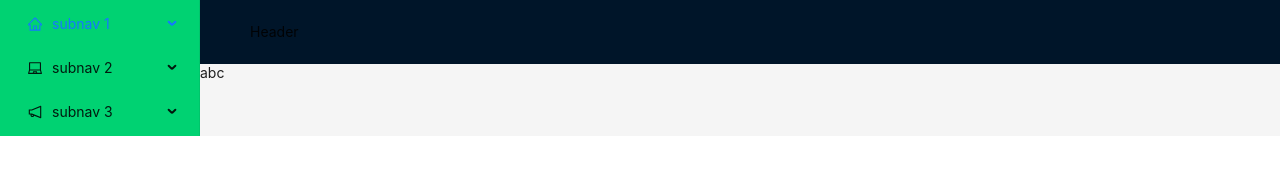
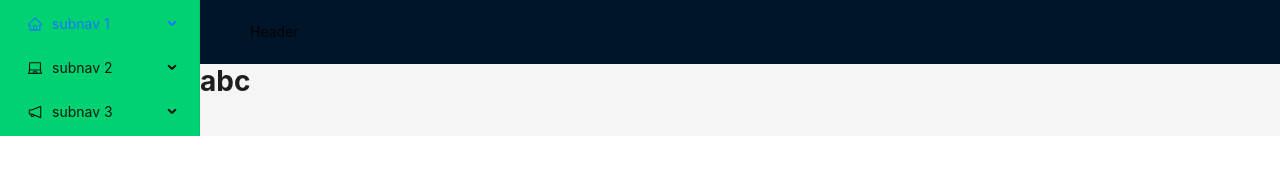
Before and after one commit to hienbui-iwrp/Fashion_store_FE, a Next.js app: page /admin in a window 1280 px wide. Shown: the top 186 px of the page. Built offline with nearby package versions, Linux system fonts and the light colour scheme.

Commit message:
update admin

```diff
--- /dev/null
+++ b/src/components/Layout/LayoutAdmin/LayoutAdmin.tsx
@@ -0,0 +1,60 @@
+import { Layout, Menu } from 'antd'
+import type { MenuProps } from 'antd'
+import {
+  LaptopOutlined,
+  NotificationOutlined,
+  HomeOutlined,
+} from '@ant-design/icons'
+import React, { memo } from 'react'
+import styles from '@/styles/BranchManagement.module.css'
+
+const { Header, Sider, Content } = Layout
+
+const LayoutAdmin = memo(({ content }: { content: React.ReactElement }) => {
+  console.log(typeof content)
+  const items: MenuProps['items'] = [
+    HomeOutlined,
+    LaptopOutlined,
+    NotificationOutlined,
+  ].map((icon, index) => {
+    const key = String(index + 1)
+
+    return {
+      key: `sub${key}`,
+      icon: React.createElement(icon),
+      label: `subnav ${key}`,
+      onClick: () => {
+        console.log(key)
+      },
+
+      children: new Array(4).fill(null).map((_, j) => {
+        const subKey = index * 4 + j + 1
+        return {
+          key: subKey,
+          label: `option${subKey}`,
+        }
+      }),
+      style: { color: 'white' },
+    }
+  })
+  return (
+    <Layout>
+      <Sider className='!bg-green h-screen'>
+        <Menu
+          className={styles.sider}
+          mode='inline'
+          defaultSelectedKeys={['1']}
+          items={items}
+        />
+      </Sider>
+      <Layout>
+        <Header>Header</Header>
+        <Content>{content}</Content>
+      </Layout>
+    </Layout>
+  )
+})
+
+LayoutAdmin.displayName = 'Layout Admin'
+
+export default LayoutAdmin
--- /dev/null
+++ b/src/components/Layout/LayoutAdmin/index.ts
@@ -0,0 +1 @@
+export * from './LayoutAdmin'
--- a/src/components/Layout/index.ts
+++ b/src/components/Layout/index.ts
@@ -1 +1,2 @@
 export * from './LayoutClient'
+export * from './LayoutAdmin'
--- a/src/pages/admin/index.tsx
+++ b/src/pages/admin/index.tsx
@@ -1,60 +1,19 @@
 import React from 'react'
 import { Layout, Menu } from 'antd'
-import type { MenuProps } from 'antd'
-import {
-  LaptopOutlined,
-  NotificationOutlined,
-  HomeOutlined,
-} from '@ant-design/icons'
 import { memo } from 'react'
-import styles from '@/styles/BranchManagement.module.css'
+import LayoutAdmin from '@/components/Layout/LayoutAdmin/LayoutAdmin'
 
-const { Header, Sider, Content } = Layout
+const BranchManagement = memo(() => {
+  const content = (
+    <div>
+      <h1>abc</h1>
+    </div>
+  )
 
-const LayoutAdmin = memo(() => {
-  const items: MenuProps['items'] = [
-    HomeOutlined,
-    LaptopOutlined,
-    NotificationOutlined,
-  ].map((icon, index) => {
-    const key = String(index + 1)
-
-    return {
-      key: `sub${key}`,
-      icon: React.createElement(icon),
-      label: `subnav ${key}`,
-      onClick: () => {
-        console.log(key)
-      },
-
-      children: new Array(4).fill(null).map((_, j) => {
-        const subKey = index * 4 + j + 1
-        return {
-          key: subKey,
-          label: `option${subKey}`,
-        }
-      }),
-      style: { color: 'white' },
-    }
-  })
-  return (
-    <Layout>
-      <Sider className='!bg-green h-screen'>
-        <Menu
-          className={styles.sider}
-          mode='inline'
-          defaultSelectedKeys={['1']}
-          items={items}
-        />
-      </Sider>
-      <Layout>
-        <Header>Header</Header>
-        <Content>abc</Content>
-      </Layout>
-    </Layout>
-  )
+  console.log(content)
+  return <LayoutAdmin content={content} />
 })
 
-LayoutAdmin.displayName = 'Layout Admin'
+BranchManagement.displayName = 'Branch Management'
 
-export default LayoutAdmin
+export default BranchManagement
```
